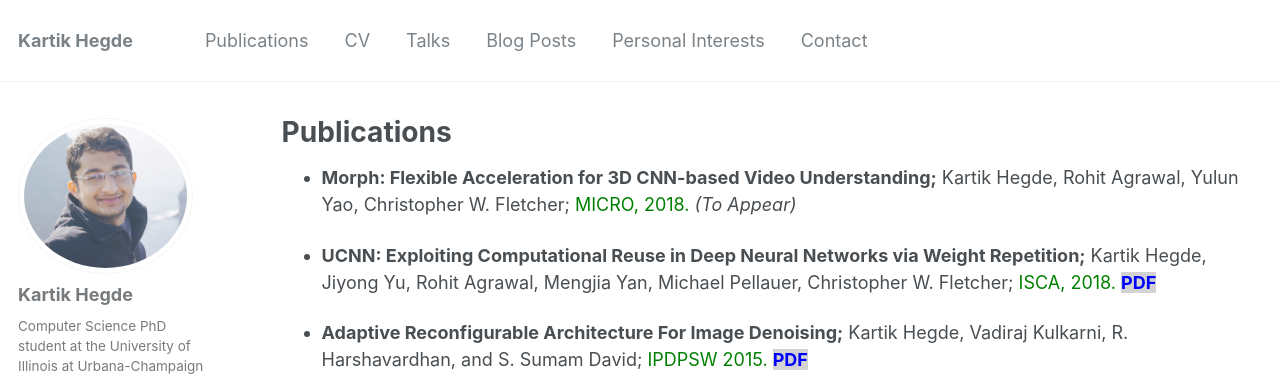
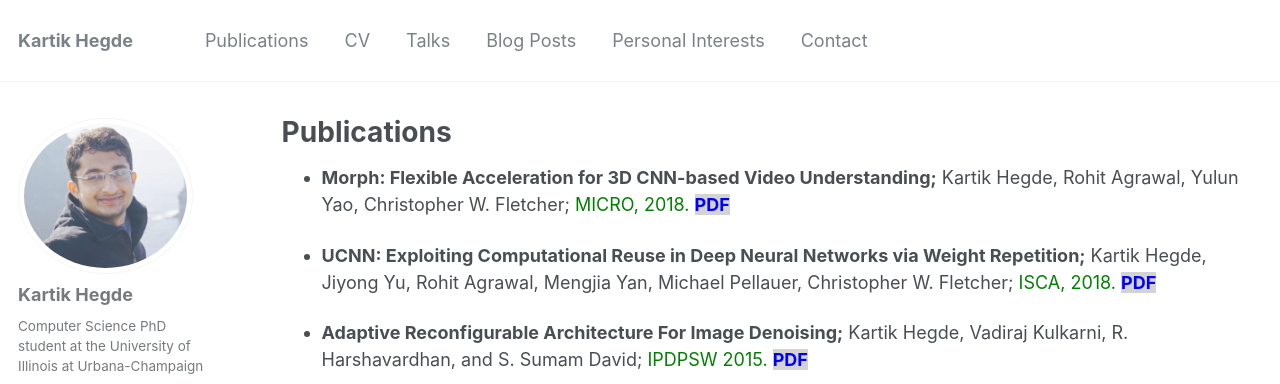
Before and after one commit to kartik-hegde/kartik-hegde.github.io, a Jekyll site: the page built from _pages/publications.md, in a window 1280 px wide. Shown: the top 384 px of the page. Built offline with Jekyll 4.4.1, drawn with Linux system fonts in a browser that asks for light colours; some web fonts are replaced.

Commit message:
Update publications.md

```diff
--- a/_pages/publications.md
+++ b/_pages/publications.md
@@ -5,7 +5,7 @@
 author_profile: true
 ---
 
-- **Morph: Flexible Acceleration for 3D CNN-based Video Understanding;** Kartik Hegde, Rohit Agrawal, Yulun Yao, Christopher W. Fletcher; <span style="color:green"> MICRO, 2018. </span> *(To Appear)*
+- **Morph: Flexible Acceleration for 3D CNN-based Video Understanding;** Kartik Hegde, Rohit Agrawal, Yulun Yao, Christopher W. Fletcher; <span style="color:green"> MICRO, 2018. </span> <span style="color:blue;background:lightgray"> **[PDF](https://www.kartikhegde.net/files/Morph_final_CR.pdf){:target="_blank"}** </span>
 
 - **UCNN: Exploiting Computational Reuse in Deep Neural Networks via Weight Repetition;** Kartik Hegde, Jiyong Yu, Rohit Agrawal, Mengjia Yan, Michael Pellauer, Christopher W. Fletcher; <span style="color:green"> ISCA, 2018. </span> <span style="color:blue;background:lightgray"> **[PDF](https://www.kartikhegde.net/files/UCNN_ISCA.pdf){:target="_blank"}** </span>
 
```
